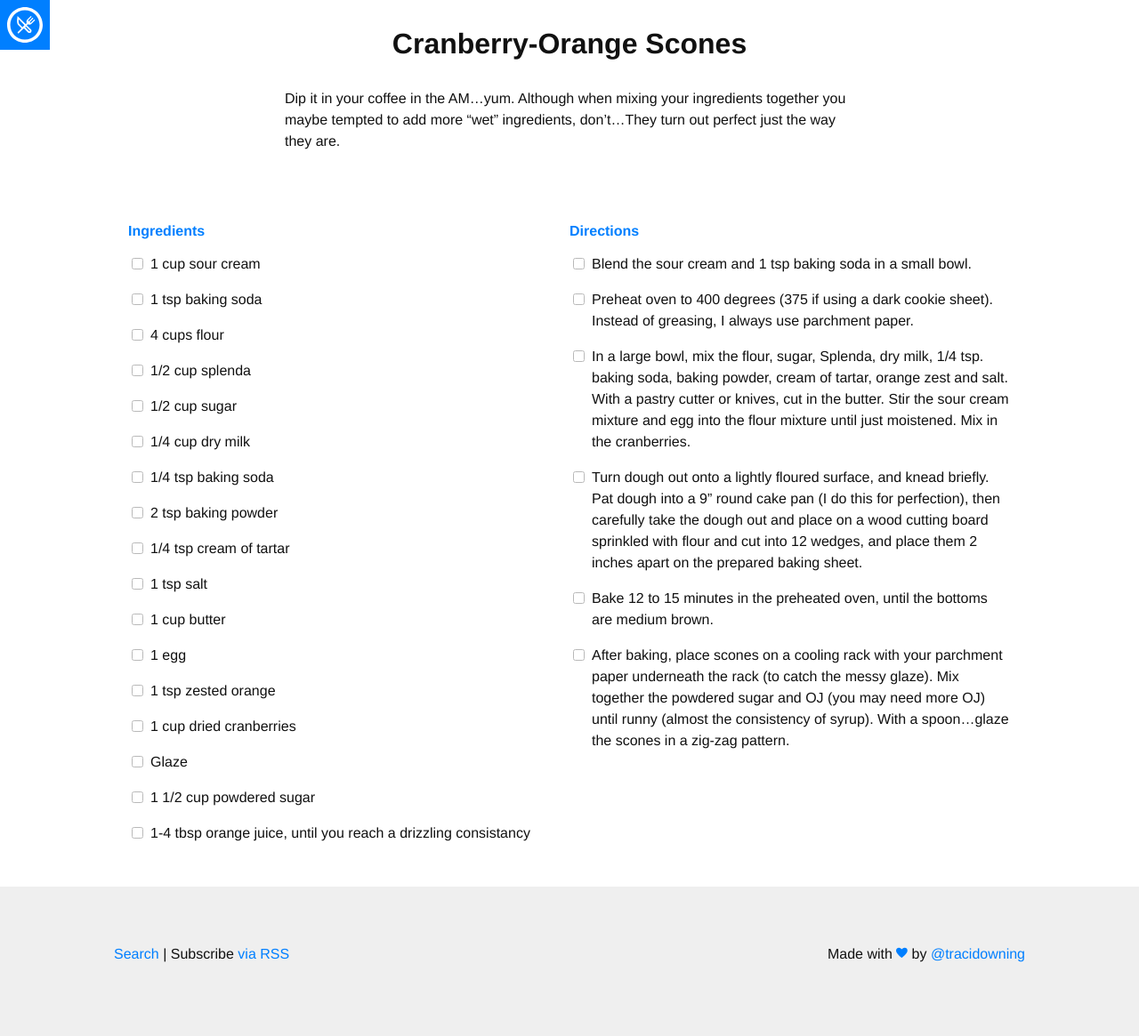
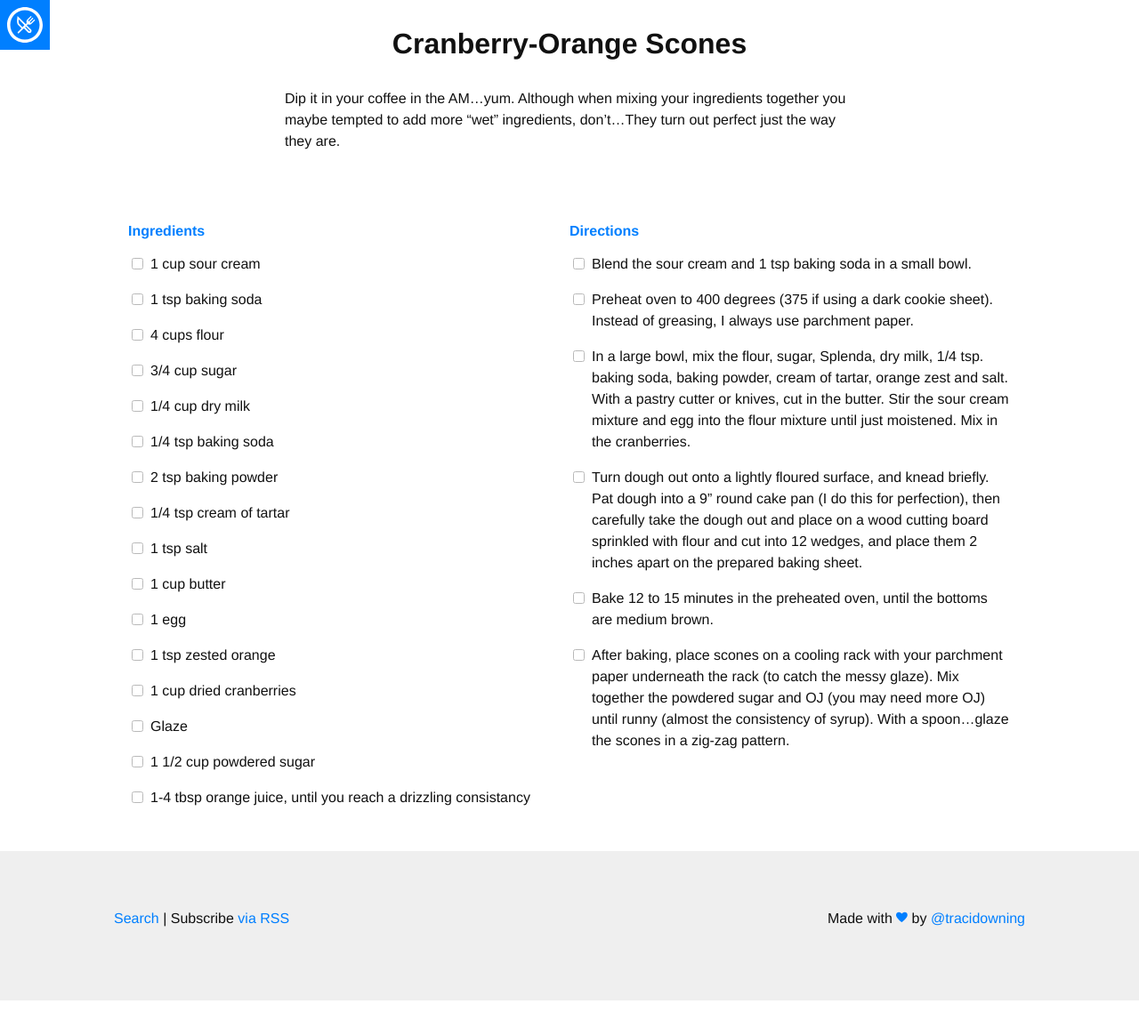
Before and after one commit to tracidowning/recipes, a Jekyll site: the page built from _recipes/cranberry-orange-scones.md, in a window 1280 px wide. Shown: the whole page at 89% size. Built offline with Jekyll 4.4.1, drawn with Linux system fonts in a browser that asks for light colours; nearby versions of some CDN libraries; some web fonts are replaced; after the commit the page ends 1125 px from its top, so only the background shows below that.

Commit message:
Update cranberry-orange-scones.md

```diff
--- a/_recipes/cranberry-orange-scones.md
+++ b/_recipes/cranberry-orange-scones.md
@@ -8,8 +8,7 @@ ingredients:
 - 1 cup sour cream
 - 1 tsp baking soda
 - 4 cups flour
-- 1/2 cup splenda
-- 1/2 cup sugar
+- 3/4 cup sugar
 - 1/4 cup dry milk
 - 1/4 tsp baking soda
 - 2 tsp baking powder
```
